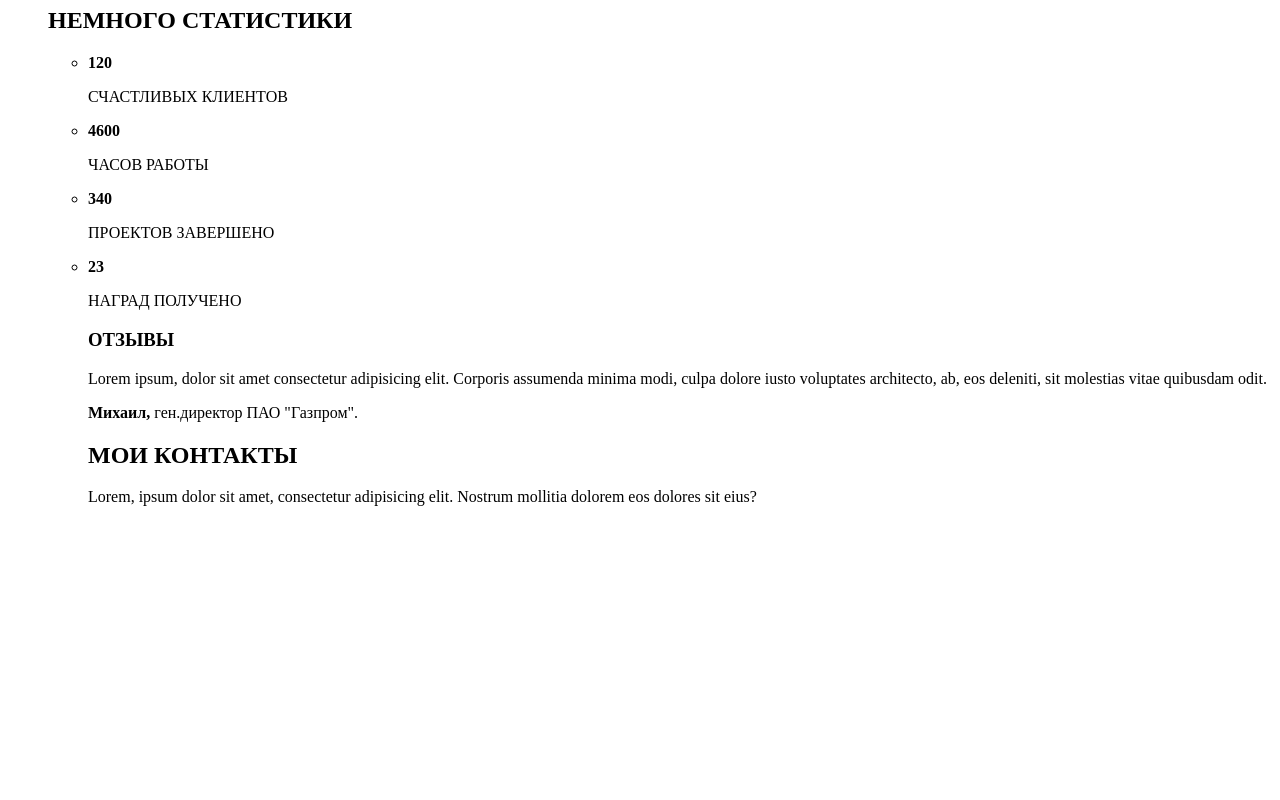
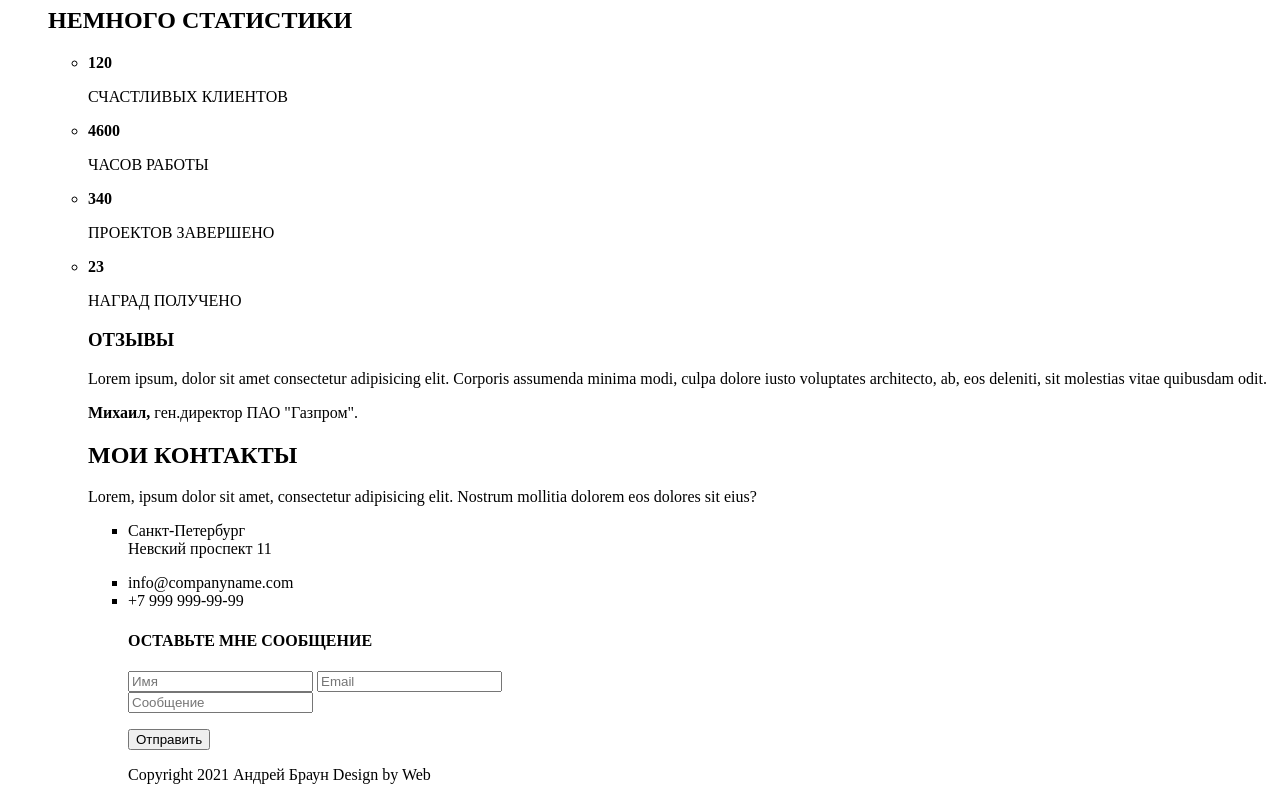
Before and after one commit to Alexei1202/Alexei1202.github.io, a plain HTML site: page src/index.html in a window 1280 px wide. Shown: the part 1679-2479 px from the top of the page. Before the commit the page ends 2201 px from the top, so only its background shows below. Drawn offline with Linux system fonts and the light colour scheme.

Commit message:
На проверку после второго раздела

```diff
--- a/src/index.html
+++ b/src/index.html
@@ -104,6 +104,21 @@
 				<h2>МОИ КОНТАКТЫ</h2>
 				<p>Lorem, ipsum dolor sit amet, consectetur adipisicing elit. Nostrum mollitia dolorem eos dolores sit eius?</p>
 
-</body>
+				<div class="menu"><ul>
+				<li>Санкт-Петербург<br>Невский проспект 11</li>
+				</p>
+				<li>info@companyname.com</li>
+				<li>+7 999 999-99-99</li>
+				<h4>ОСТАВЬТЕ МНЕ СООБЩЕНИЕ</h4>
+				<form action="#"></form><input type="text" name="text_input" value="" placeholder="Имя"> <input type="text" name="text_input" value="" placeholder="Email">
 
+				<form action="#"></form><input type="text" name="text_input" value="" placeholder="Сообщение">
+
+				<p><input type="submit" value="Отправить"></p>
+
+
+
+ </body>
+
+<p>Copyright 2021 Андрей Браун Design by Web</p>
 </html>
```
